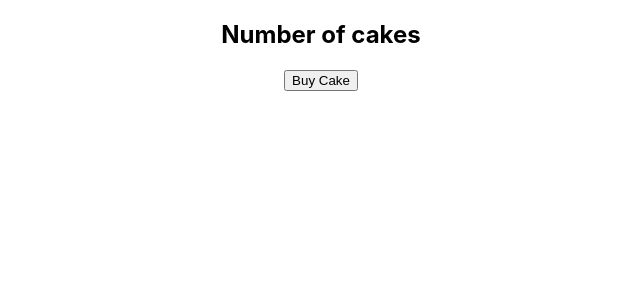
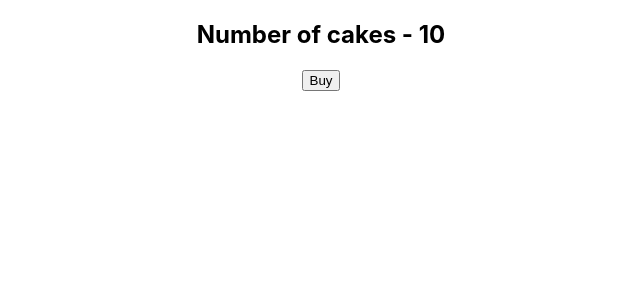
Before and after one commit to jovanimal/react-redux-demo, a React (Create React App) app: page / in a window 1280 px wide. Shown: the top 300 px of the page, without its empty margins (319-959 px from the left). Built offline with nearby package versions, Linux system fonts and the light colour scheme.

Commit message:
added redux connect, action, store and reducer

```diff
--- a/src/App.js
+++ b/src/App.js
@@ -1,12 +1,16 @@
 import React from 'react';
+import { Provider } from 'react-redux'
+import store from './redux/store'
 import './App.css';
 import CakeContainer from './components/CakeContainer'
 
 function App() {
   return (
-    <div className="App">
-      <CakeContainer />
-    </div>
+    <Provider store={store}>
+      <div className='App'>
+        <CakeContainer />
+      </div>
+    </Provider>
   );
 }
 
--- a/src/components/CakeContainer.js
+++ b/src/components/CakeContainer.js
@@ -1,12 +1,26 @@
 import React from 'react'
+import { connect } from 'react-redux'
+import { buyCake } from '../redux'
 
-function CakeContainer() {
+function CakeContainer( props ) {
   return (
     <div>
-      <h2>Number of cakes</h2>
-      <button>Buy Cake</button>
+      <h2>Number of cakes - {props.numOfCakes}</h2>
+      <button onClick={props.buyCake}>Buy </button>
     </div>
   )
 }
 
-export default CakeContainer
+const mapStateToProps = state => {
+  return {
+    numOfCakes: state.numOfCakes
+  }
+}
+
+const mapDispatchToProps = dispatch => {
+  return {
+    buyCake: () => dispatch(buyCake())
+  }
+}
+
+export default connect(mapStateToProps, mapDispatchToProps)(CakeContainer)
--- /dev/null
+++ b/src/redux/cake/cakeActions.js
@@ -0,0 +1,7 @@
+import { BUY_CAKE } from './cakeTypes'
+
+export const buyCake = () => {
+  return {
+    type: BUY_CAKE
+  }
+}
--- /dev/null
+++ b/src/redux/cake/cakeReducer.js
@@ -0,0 +1,17 @@
+import { BUY_CAKE } from './cakeTypes'
+
+const initialState = {
+  numOfCakes: 10
+}
+
+const cakeReducer = (state = initialState, action) => {
+  switch(action.type) {
+    case BUY_CAKE: return {
+      ...state,
+      numOfCakes: state.numOfCakes - 1
+    }
+    default: return state
+  }
+}
+
+export default cakeReducer
--- /dev/null
+++ b/src/redux/cake/cakeTypes.js
@@ -0,0 +1 @@
+export const BUY_CAKE = ''
--- /dev/null
+++ b/src/redux/index.js
@@ -0,0 +1 @@
+export { buyCake } from './cake/cakeActions'
--- /dev/null
+++ b/src/redux/store.js
@@ -0,0 +1,6 @@
+import { createStore } from 'redux'
+import cakeReducer from './cake/cakeReducer'
+
+const store = createStore(cakeReducer)
+
+export default store
```
